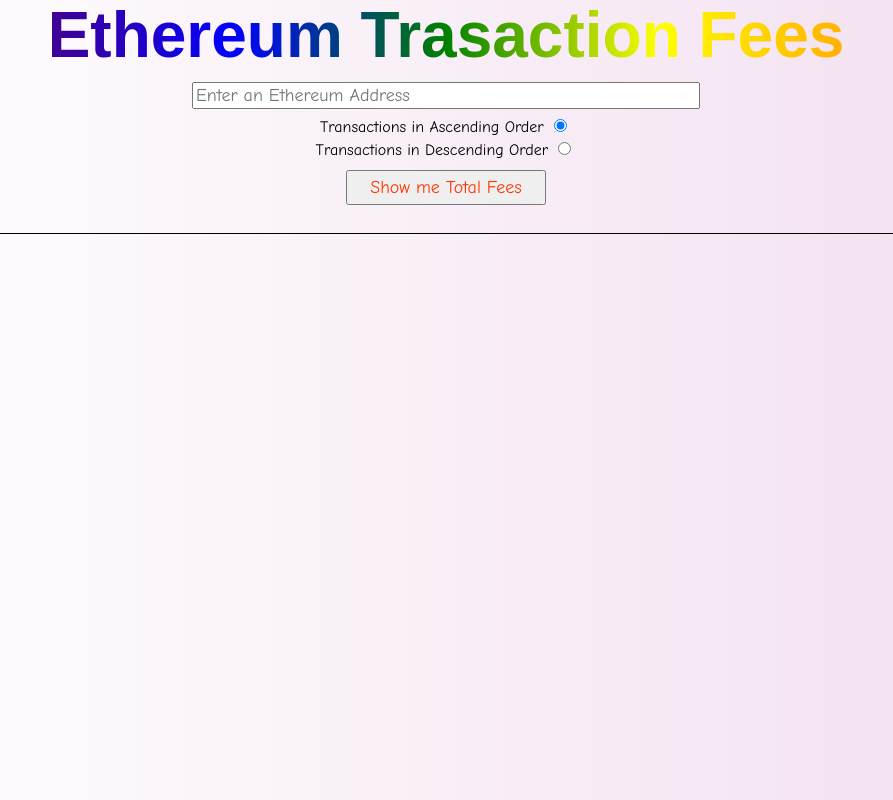
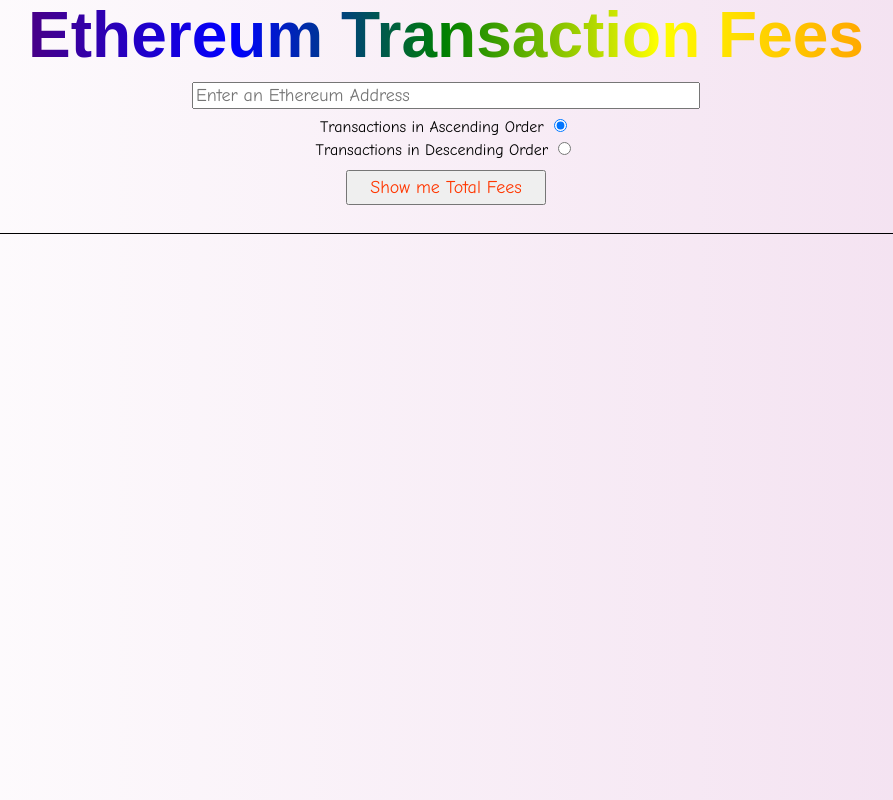
Before and after one commit to anthonycbl/ethereum-gas-burned-app, a website built with Parcel: page src/index.html in a window 1280 px wide. Shown: the whole page, without its empty margins (194-1087 px from the left). Built offline with nearby package versions, Linux system fonts and the light colour scheme.

Commit message:
fixed typo

```diff
--- a/src/index.html
+++ b/src/index.html
@@ -5,13 +5,13 @@
     <meta charset="UTF-8">
     <meta http-equiv="X-UA-Compatible" content="IE=edge">
     <meta name="viewport" content="width=device-width, initial-scale=1.0">
-    <title>Ethereum Trasaction Fees</title>
+    <title>Ethereum Transaction Fees</title>
     <link rel="stylesheet" href="style.css">
 
 <body>
     <header>
         <div>
-            <h1>Ethereum Trasaction Fees</h1>
+            <h1>Ethereum Transaction Fees</h1>
             <form>
                 <input type="text" class="address" placeholder="Enter an Ethereum Address" />
                 <br>
--- a/src/main.js
+++ b/src/main.js
@@ -55,6 +55,7 @@
 }
 
 function textDisappear(domNodeArray) {
+  // go through every element of DOM node array and add disappearing css style
   domNodeArray.forEach((domNode) => {
     domNode.addEventListener("mouseover", () => {
       domNode.classList.add("fade-out");
```
